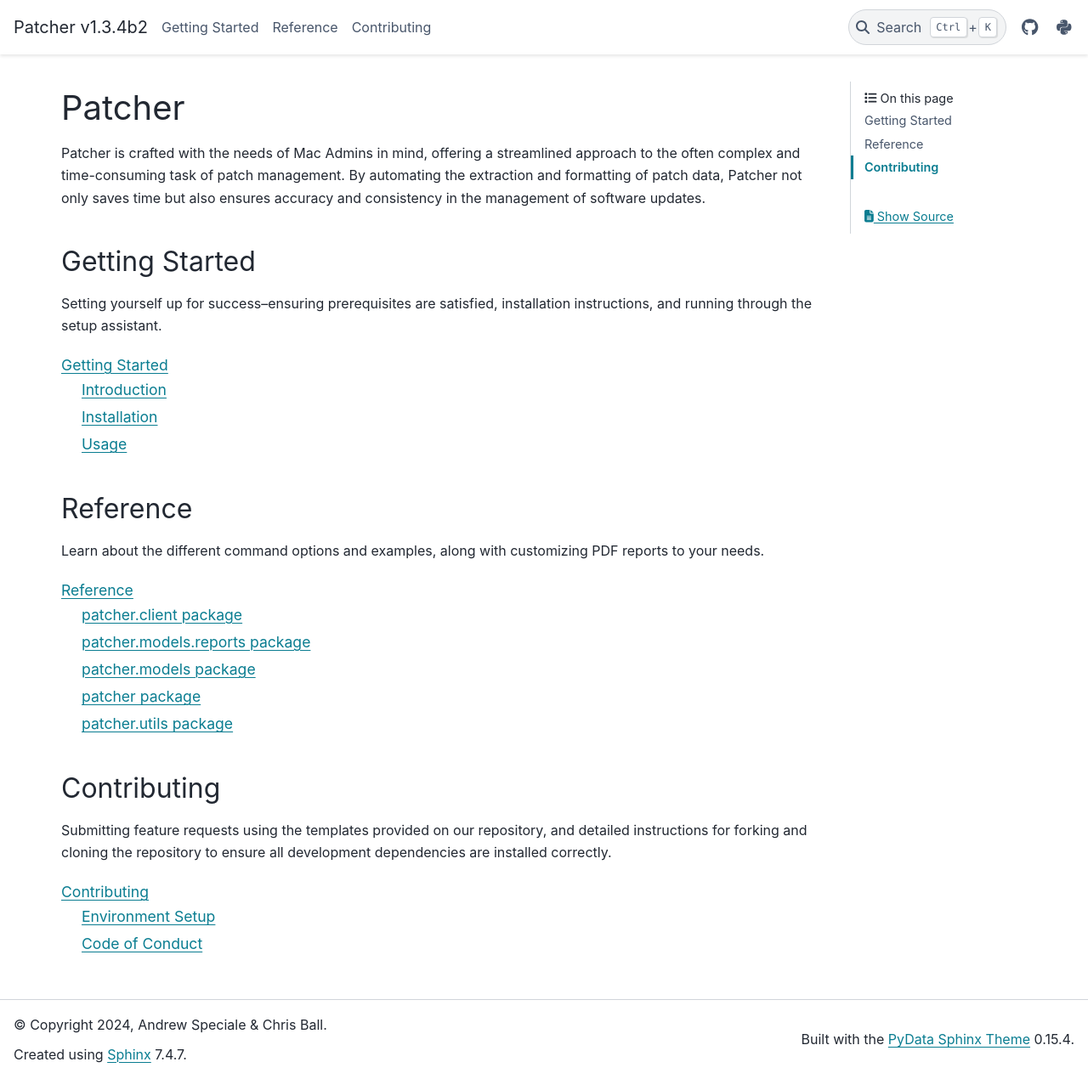
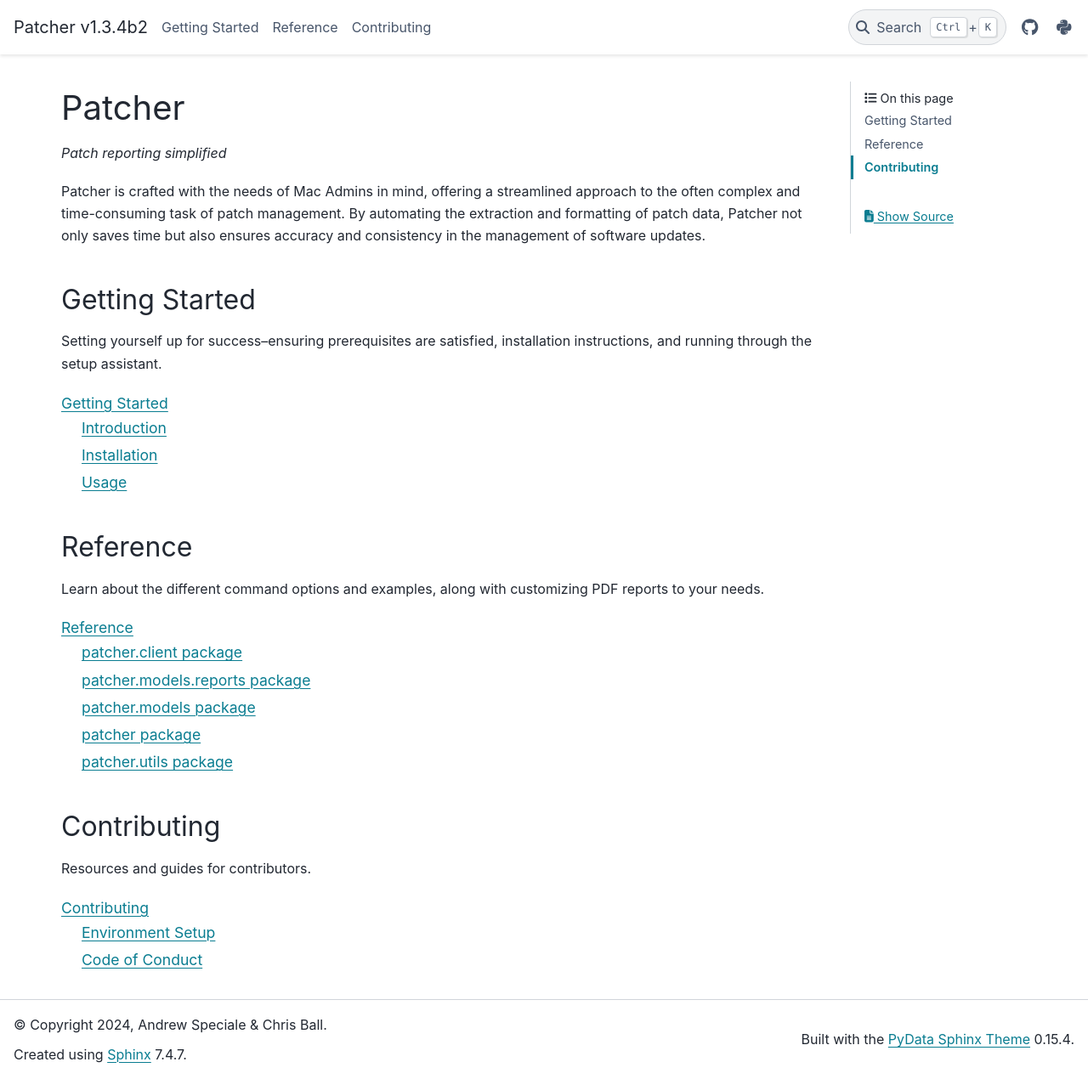
Before and after one commit to liquidz00/Patcher, a Sphinx documentation site: the page built from docs/index.rst, in a window 1280 px wide and 1270 px high. Shown: the whole window at 85% size. Built offline with Sphinx 7.4.7 and the PyData theme 0.15.4, drawn with Linux system fonts in a browser that asks for light colours; pages that are not in the unit, such as notebooks, are missing from menus.

Commit message:
Update contributing verbiage

```diff
--- a/docs/index.rst
+++ b/docs/index.rst
@@ -5,6 +5,8 @@
 
 Patcher
 =====================
+
+*Patch reporting simplified*
 
 Patcher is crafted with the needs of Mac Admins in mind, offering a streamlined approach to the often complex and time-consuming task of patch management. By automating the extraction and formatting of patch data, Patcher not only saves time but also ensures accuracy and consistency in the management of software updates.
 
@@ -33,7 +35,7 @@
 Contributing
 ------------
 
-Submitting feature requests using the templates provided on our repository, and detailed instructions for forking and cloning the repository to ensure all development dependencies are installed correctly.
+Resources and guides for contributors.
 
 .. toctree::
    :maxdepth: 2
```
